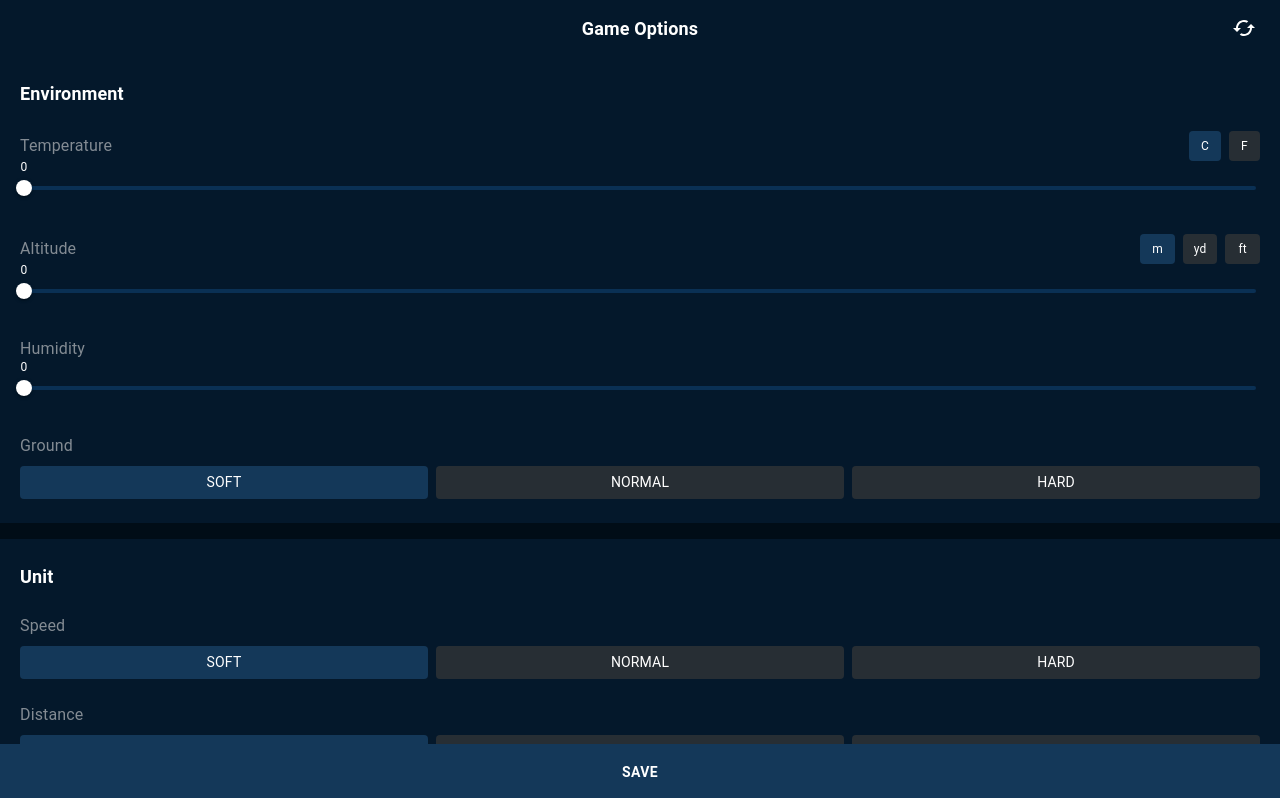
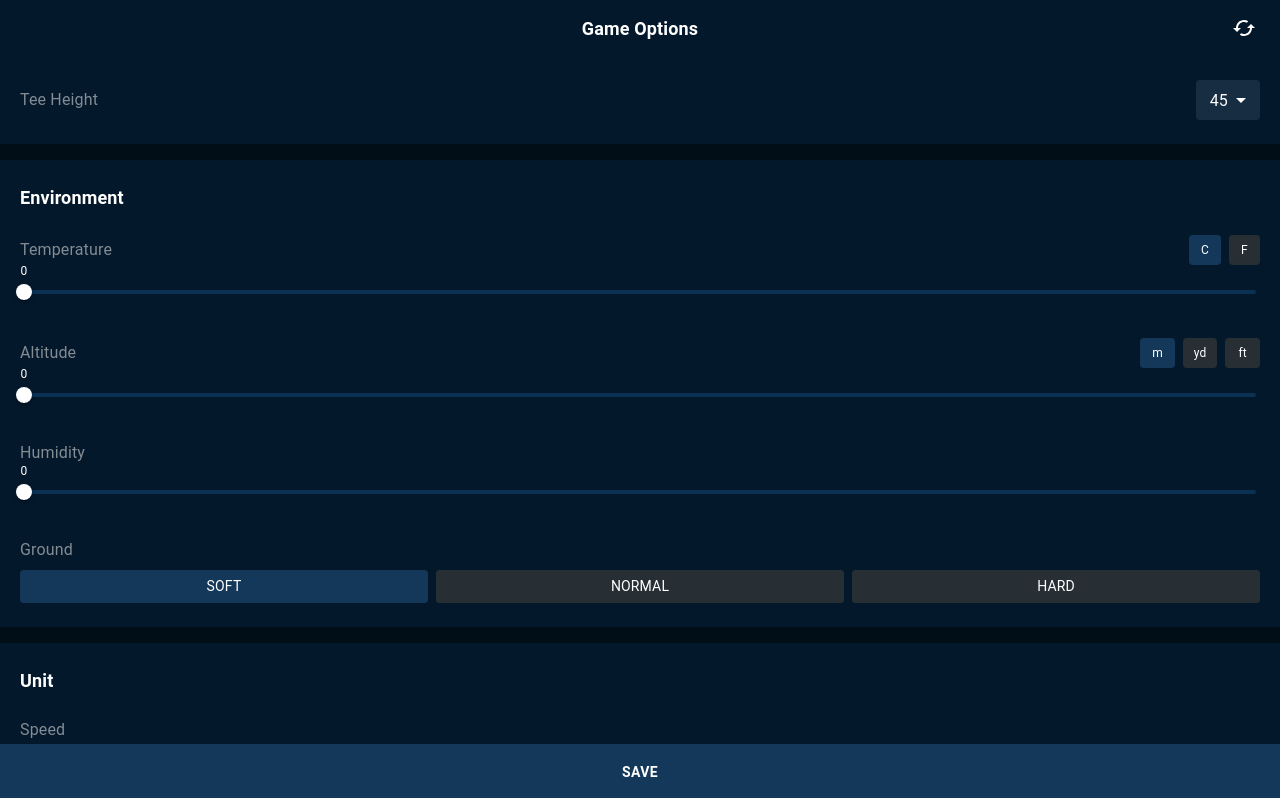
Before and after one commit to strokeplay-development/rangex-mobile-app, a React (Create React App) app in the folder frontend/: page /options in a window 1280 px wide. Shown: the top 798 px of the page. Built offline with nearby package versions, Linux system fonts and the light colour scheme.

Commit message:
게임옵션 완료

```diff
--- a/frontend/src/pages/option/GameOptionsPage.tsx
+++ b/frontend/src/pages/option/GameOptionsPage.tsx
@@ -1,51 +1,11 @@
 
 import { Cached } from "@mui/icons-material";
-import { IconButton, Slider, styled } from "@mui/material";
+import { IconButton, styled } from "@mui/material";
 import SquareRadioButton from "../../components/common/button/SquareRadioButton";
 import TopBar from "../../components/common/layout/bar/TopBar";
-import { BottomFullButton, PageWithBlockSection, PageWithHeader } from "../../styles/common";
+import { BottomFullButton, PageWithBlockSection } from "../../styles/common";
+import OptionSelect from "./OptionSelect";
 import OptionSlider from "./OptionSlider";
-
-const normalUnits = [
-    {
-        label: 'SOFT',
-        value: 'soft'
-    },
-    {
-        label: 'NORMAL',
-        value: 'normal'
-    },
-    {
-        label: 'HARD',
-        value: 'hard'
-    },
-];
-
-const temperatureUnits = [
-    {
-        label: 'C',
-        value: 'c'
-    },
-    {
-        label: 'F',
-        value: 'f'
-    },
-];
-
-const altitudeUnits = [
-    {
-        label: 'm',
-        value: 'm'
-    },
-    {
-        label: 'yd',
-        value: 'yd'
-    },
-    {
-        label: 'ft',
-        value: 'ft'
-    },
-];
 
 const OptionSection = styled('section')`
     & h2 {
@@ -77,22 +37,32 @@ const OptionSection = styled('section')`
     }
 `;
 
-const unitOptions = [
-    {
-        optionName: 'Speed',
-        units: normalUnits
-    },
-    {
-        optionName: 'Distance',
-        units: normalUnits
-    },
-    {
-        optionName: 'Green Distance',
-        units: normalUnits
-    }
-]
+export default function GameOptionsPage() {
+    const teeUnits = [25, 30, 35, 40, 45, 50, 55];
 
-export default function GameOptionsPage() {
+    const normalUnits = [
+        { label: 'SOFT', value: 'soft' },
+        { label: 'NORMAL', value: 'normal' },
+        { label: 'HARD', value: 'hard' },
+    ];
+
+    const temperatureUnits = [
+        { label: 'C', value: 'c' },
+        { label: 'F', value: 'f' },
+    ];
+
+    const altitudeUnits = [
+        { label: 'm', value: 'm' },
+        { label: 'yd', value: 'yd' },
+        { label: 'ft', value: 'ft' },
+    ];
+
+    const unitOptions = [
+        { optionName: 'Speed', units: normalUnits },
+        { optionName: 'Distance', units: normalUnits },
+        { optionName: 'Green Distance', units: normalUnits }
+    ];
+
     return (
         <PageWithBlockSection>
             <TopBar fix title="Game Options">
@@ -100,6 +70,15 @@ export default function GameOptionsPage() {
                     <Cached/>
                 </IconButton>
             </TopBar>
+
+            <OptionSection>
+                <div className="option">
+                    <div className="option_header">
+                        <span className="option_label has_unit">Tee Height</span>
+                        <OptionSelect menus={teeUnits}/>
+                    </div>
+                </div>
+            </OptionSection>
 
             <OptionSection>
                 <h2>Environment</h2>
--- /dev/null
+++ b/frontend/src/pages/option/OptionSelect.tsx
@@ -0,0 +1,42 @@
+import { MenuItem, Select, SelectProps, styled } from "@mui/material";
+import { PropsWithChildren } from "react";
+import { ICON_GREY } from "../../styles/colors";
+
+type OptionSelectProps = SelectProps & { menus: number[] }
+
+const StyledSelect = styled(Select)(({ theme }) => ({
+    '& .MuiSelect-outlined': {
+        backgroundColor: theme.inputColor.main.bg,
+        outline: 'none'
+    },
+
+    'fieldset': {
+        border: 'none'
+    }
+}));
+
+export default function OptionSelect(props: PropsWithChildren<OptionSelectProps>) {
+    return (
+        <StyledSelect
+            size="small"
+            displayEmpty
+            defaultValue="45"
+        >
+            {
+                props.menus.map((menu, idx) => (
+                    <MenuItem
+                        key={idx}
+                        value={menu}
+                        sx={{
+                            '&.Mui-selected:hover': {
+                                backgroundColor: `${ICON_GREY}`
+                            }
+                        }}
+                    >
+                        {menu}
+                    </MenuItem>
+                ))
+            }
+        </StyledSelect>
+    )
+}
```
